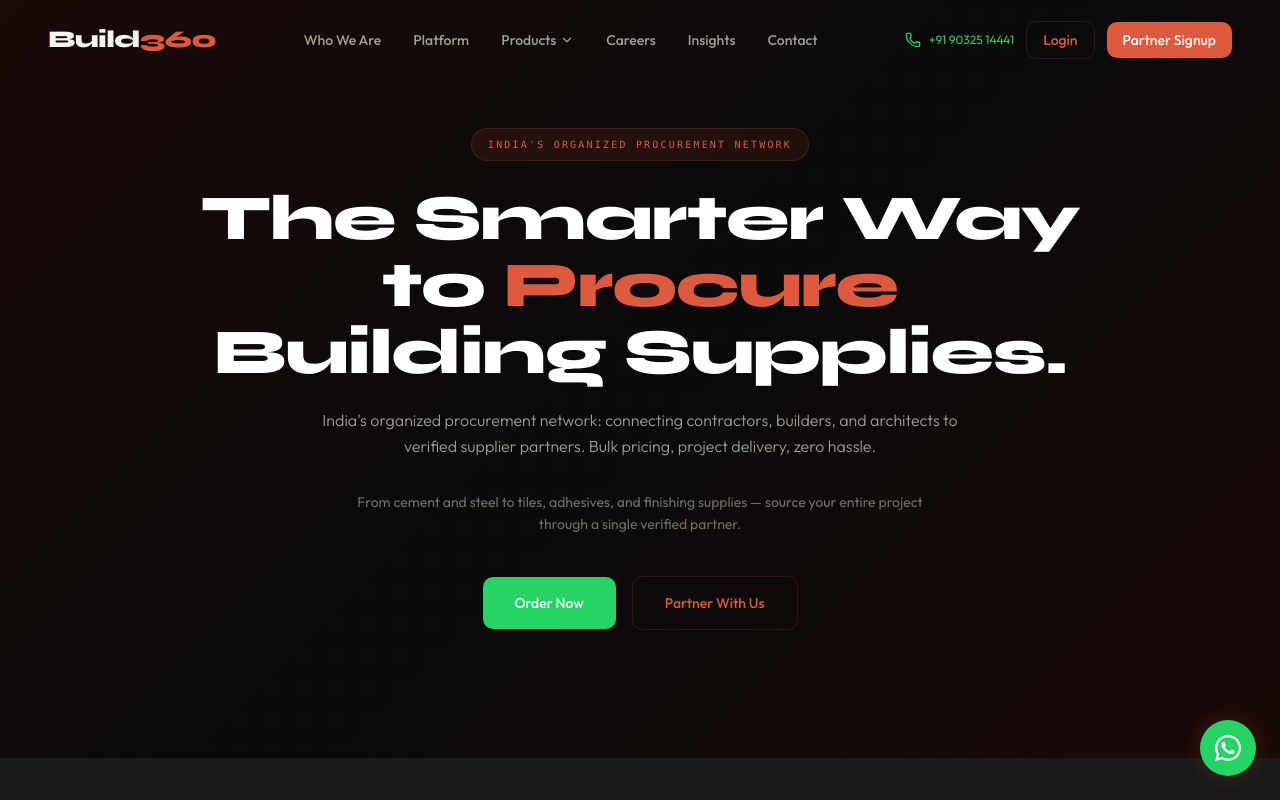
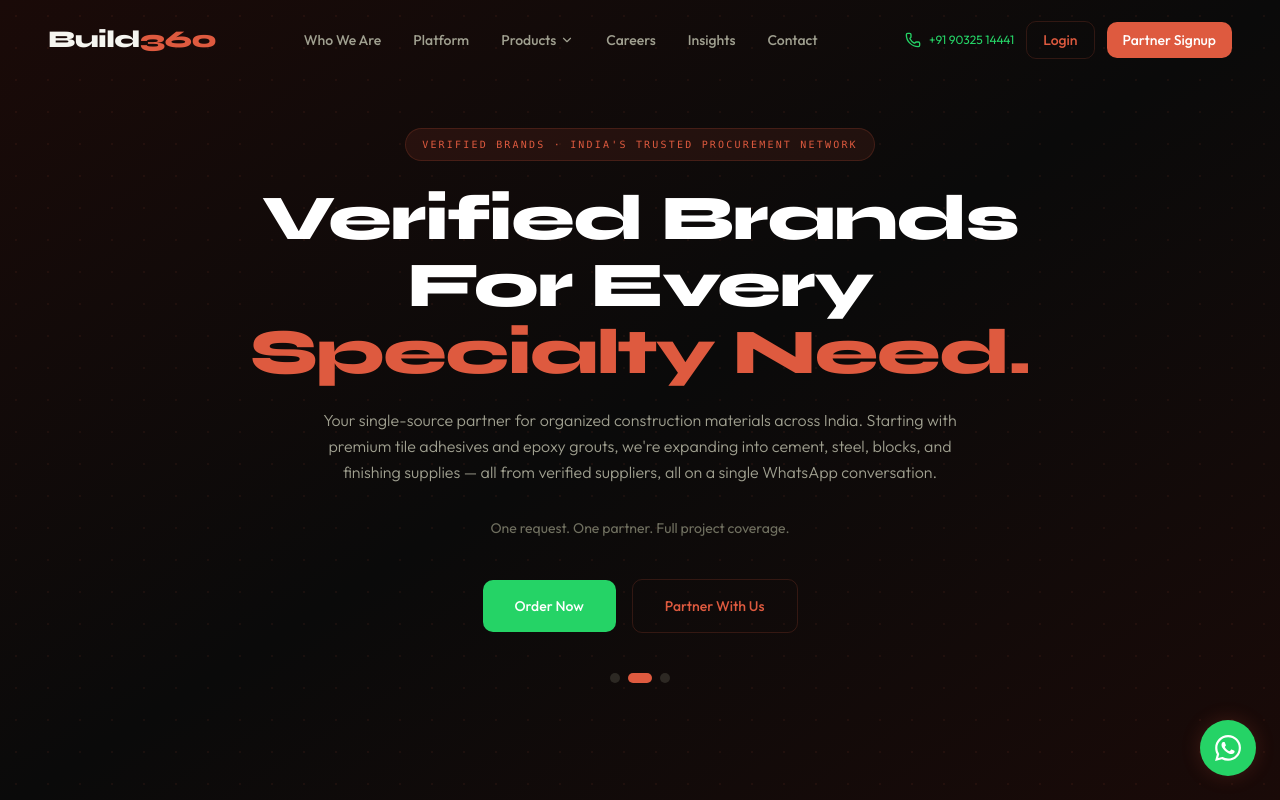
Before and after one commit to RaghavendraIyer/biome-build360-site, a Next.js app: page / in a window 1280 px wide. Shown: the top 800 px of the page. Built offline with nearby package versions, Linux system fonts and the light colour scheme.

Commit message:
feat: rotating hero slides, AI RFQ upload section, Contact nav cross-page fix

```diff
--- a/app/globals.css
+++ b/app/globals.css
@@ -61,6 +61,10 @@
   0%, 100% { box-shadow: 0 0 8px var(--color-primary-18); }
   50% { box-shadow: 0 0 20px var(--color-primary-20); }
 }
+@keyframes scanAnim {
+  0%, 100% { top: 20%; opacity: 0.3; }
+  50% { top: 70%; opacity: 1; }
+}
 
 .animate-fade-up {
   animation: fadeUp 0.6s ease forwards;
--- a/app/page.tsx
+++ b/app/page.tsx
@@ -7,6 +7,7 @@
 import { FeatureCards } from '@/components/sections/FeatureCards';
 import { BlogPreview } from '@/components/sections/BlogPreview';
 import { ContactSection } from '@/components/sections/ContactSection';
+import { AiRfqUpload } from '@/components/sections/AiRfqUpload';
 
 export default function Home() {
   return (
@@ -18,6 +19,7 @@
       <ProcessSteps />
       <AudienceSegments />
       <FeatureCards />
+      <AiRfqUpload />
       <BlogPreview />
       <ContactSection />
     </>
--- /dev/null
+++ b/components/sections/AiRfqUpload.tsx
@@ -0,0 +1,106 @@
+'use client';
+
+import { useRef, useState } from 'react';
+
+export function AiRfqUpload() {
+  const inputRef = useRef<HTMLInputElement>(null);
+  const [files, setFiles] = useState<File[]>([]);
+
+  const handleFileChange = (e: React.ChangeEvent<HTMLInputElement>) => {
+    if (e.target.files) setFiles(Array.from(e.target.files));
+  };
+
+  const handleDrop = (e: React.DragEvent) => {
+    e.preventDefault();
+    if (e.dataTransfer.files) setFiles(Array.from(e.dataTransfer.files));
+  };
+
+  const handleDragOver = (e: React.DragEvent) => e.preventDefault();
+
+  return (
+    <section className="py-20 md:py-28 px-[var(--gutter)] bg-gradient-to-br from-[rgba(222,90,63,0.04)] to-transparent border-t border-[var(--color-primary-18)] border-b border-[var(--color-primary-18)]">
+      <div className="mx-auto max-w-6xl">
+        <div className="grid grid-cols-1 lg:grid-cols-2 gap-12 lg:gap-20 items-center">
+          <div className="bg-gradient-to-br from-[rgba(222,90,63,0.08)] to-[rgba(30,41,59,0.04)] border border-[var(--color-primary-18)] rounded-[var(--radius)] p-10 md:p-12 text-center relative overflow-hidden order-2 lg:order-1">
+            <div className="w-[140px] h-[260px] md:w-[180px] md:h-[320px] mx-auto mb-6 bg-[var(--color-bg-surface)] border-2 border-[var(--color-text-main)] rounded-3xl relative shadow-lg flex items-center justify-center text-5xl overflow-hidden">
+              <div className="absolute top-2 left-1/2 -translate-x-1/2 w-8 h-1 bg-[var(--color-text-main)] rounded" />
+              <div className="absolute left-[10%] right-[10%] h-0.5 bg-[var(--color-primary)] rounded animate-[scanAnim_2s_ease-in-out_infinite] shadow-[0_0_12px_var(--color-primary-50)]" />
+              🤖
+            </div>
+            <p className="text-[11px] font-mono uppercase tracking-wider text-[var(--color-text-muted)]">
+              AI scans your BOQ, drawings &amp; images
+            </p>
+          </div>
+
+          <div className="order-1 lg:order-2">
+            <span className="font-mono text-[10px] uppercase tracking-[0.2em] text-[var(--color-primary)] mb-3 block">AI-Powered RFQ</span>
+            <h2 className="font-serif text-[clamp(28px,4vw,40px)] font-extrabold leading-[1.1] tracking-[-0.02em] text-[var(--color-text-main)] mb-4">
+              Upload Your BOQ.<br />
+              <em className="not-italic text-[var(--color-primary)]">Get Quotes in Minutes.</em>
+            </h2>
+            <p className="text-sm text-[var(--color-text-secondary)] leading-relaxed mb-8">
+              Drop your Bill of Quantities, drawings, or material list. Our AI extracts every line item and generates a ready-to-share RFQ — no manual data entry required.
+            </p>
+
+            <div
+              role="button"
+              tabIndex={0}
+              onClick={() => inputRef.current?.click()}
+              onKeyDown={(e) => { if (e.key === 'Enter' || e.key === ' ') inputRef.current?.click(); }}
+              onDrop={handleDrop}
+              onDragOver={handleDragOver}
+              className="border-2 border-dashed border-[var(--color-primary-18)] rounded-[var(--radius)] p-8 text-center cursor-pointer hover:border-[var(--color-primary)] hover:bg-[rgba(222,90,63,0.04)] transition-colors"
+            >
+              <span className="text-4xl block mb-3">📄</span>
+              <span className="block font-serif text-sm font-semibold text-[var(--color-text-main)] mb-1">
+                {files.length > 0 ? `${files.length} file(s) selected` : 'Tap to upload or drag & drop'}
+              </span>
+              <span className="text-[11px] font-mono uppercase tracking-wider text-[var(--color-text-muted)]">
+                BOQ (XLS, PDF) · Drawings · Images
+              </span>
+              <div className="flex items-center justify-center gap-2 mt-5 flex-wrap">
+                {['.xls', '.xlsx', '.pdf', '.png', '.jpg', '.dwg'].map((fmt) => (
+                  <span key={fmt} className="px-2.5 py-1 text-[10px] font-mono border border-[var(--color-primary-18)] text-[var(--color-text-muted)] rounded hover:border-[var(--color-primary)] hover:text-[var(--color-primary)] transition-colors">
+                    {fmt}
+                  </span>
+                ))}
+              </div>
+              <input
+                ref={inputRef}
+                type="file"
+                accept="image/*,.pdf,.xls,.xlsx"
+                multiple
+                className="hidden"
+                onChange={handleFileChange}
+              />
+            </div>
+
+            <button
+              disabled={files.length === 0}
+              onClick={() => window.open('https://wa.me/919032514441?text=Hi%20Srikar%2C%20I%27ve%20uploaded%20my%20BOQ%20and%20would%20like%20a%20quote.', '_blank')}
+              className="mt-5 w-full px-6 py-3.5 text-sm font-medium bg-[var(--color-primary)] text-white rounded-[var(--radius)] hover:bg-[var(--color-primary-hover)] disabled:opacity-30 disabled:cursor-not-allowed transition-colors border-0"
+            >
+              {files.length > 0 ? `Generate RFQ (${files.length} files)` : 'Upload a file to get started'}
+            </button>
+
+            {files.length > 0 && (
+              <div className="mt-4 space-y-1.5">
+                {Array.from(files).map((f, i) => (
+                  <div key={i} className="flex items-center justify-between text-[11px] font-mono text-[var(--color-text-muted)] bg-[var(--color-bg-surface-alt)] px-3 py-1.5 rounded">
+                    <span className="truncate max-w-[240px]">{f.name}</span>
+                    <button
+                      onClick={() => setFiles((prev) => prev.filter((_, j) => j !== i))}
+                      className="text-[var(--color-primary)] hover:underline ml-2 border-0 bg-transparent cursor-pointer"
+                    >
+                      Remove
+                    </button>
+                  </div>
+                ))}
+              </div>
+            )}
+          </div>
+        </div>
+      </div>
+    </section>
+  );
+}
--- a/components/sections/Hero.tsx
+++ b/components/sections/Hero.tsx
@@ -1,13 +1,56 @@
+'use client';
+
+import { useState, useEffect, useRef } from 'react';
 import { Button } from '@/components/ui/Button';
 
+const slides = [
+  {
+    badge: 'India\'s Organized Procurement Network',
+    heading: <>The Smarter Way to{' '}<em className="not-italic text-[var(--color-primary)]">Procure</em>{' '}Building Supplies.</>,
+    body: 'India\'s organized procurement network: connecting contractors, builders, and architects to verified supplier partners. Bulk pricing, project delivery, zero hassle.',
+    sub: 'From cement and steel to tiles, adhesives, and finishing supplies — source your entire project through a single verified partner.',
+  },
+  {
+    badge: 'Verified Brands · India\'s Trusted Procurement Network',
+    heading: <>Verified Brands<br />For Every{' '}<em className="not-italic text-[var(--color-primary)]">Specialty Need.</em></>,
+    body: 'Your single-source partner for organized construction materials across India. Starting with premium tile adhesives and epoxy grouts, we\'re expanding into cement, steel, blocks, and finishing supplies — all from verified suppliers, all on a single WhatsApp conversation.',
+    sub: 'One request. One partner. Full project coverage.',
+  },
+  {
+    badge: 'WhatsApp-First · Instant Quotes & Delivery',
+    heading: <>Procurement<br />As Simple As{' '}<em className="not-italic text-[var(--color-primary)]">Sending a Message.</em></>,
+    body: 'One request, one relationship, all materials coordinated. From cement and steel to tiles, adhesives, and finishing supplies : source your entire project through a single verified partner.',
+    sub: 'We handle the logistics : you focus on the build.',
+  },
+];
+
 export function Hero() {
+  const [current, setCurrent] = useState(0);
+  const intervalRef = useRef<ReturnType<typeof setInterval> | null>(null);
+
+  const startInterval = () => {
+    intervalRef.current = setInterval(() => {
+      setCurrent((prev) => (prev + 1) % slides.length);
+    }, 5000);
+  };
+
+  const stopInterval = () => {
+    if (intervalRef.current) clearInterval(intervalRef.current);
+  };
+
+  useEffect(() => {
+    startInterval();
+    return () => stopInterval();
+  }, []);
+
   return (
     <section
-      className="relative min-h-[90vh] flex items-center overflow-hidden"
-      style={{
-        background: 'linear-gradient(135deg, #1A0A08 0%, #0A0A0A 50%, #1A0A08 100%)',
-      }}
+      className="relative min-h-[90vh] flex items-center overflow-hidden transition-colors duration-700"
+      onMouseEnter={stopInterval}
+      onMouseLeave={startInterval}
     >
+      <div className="absolute inset-0 z-0">
+        <div className="absolute inset-0 bg-gradient-to-br from-[#1A0A08] via-[#0A0A0A] to-[#1A0A08]" />
         <div
           className="absolute inset-0 opacity-[0.07] pointer-events-none"
           style={{
@@ -15,24 +58,29 @@
             backgroundSize: '32px 32px',
           }}
         />
+      </div>
       <div className="relative z-10 w-full px-[var(--gutter)] py-24 md:py-32">
         <div className="mx-auto max-w-4xl text-center">
           <span className="font-mono text-[10px] uppercase tracking-[0.22em] text-[var(--color-primary)] border border-[var(--color-primary-18)] bg-[var(--color-primary-10)] px-4 py-2 rounded-full inline-block mb-6">
-            India&apos;s Organized Procurement Network
+            {slides[current].badge}
           </span>
-          <h1 className="font-serif text-[clamp(36px,7vw,64px)] font-extrabold leading-[1.05] tracking-[-0.02em] text-white mb-5">
-            The Smarter Way to{' '}
-            <em className="not-italic text-[var(--color-primary)]">Procure</em>{' '}
-            Building Supplies.
+          <h1
+            key={`h-${current}`}
+            className="font-serif text-[clamp(36px,7vw,64px)] font-extrabold leading-[1.05] tracking-[-0.02em] text-white mb-5 animate-[fadeUp_0.5s_ease_both]"
+          >
+            {slides[current].heading}
           </h1>
-          <p className="text-sm md:text-[16px] text-[var(--color-text-secondary)] max-w-2xl mx-auto leading-relaxed font-light mb-8">
-            India&apos;s organized procurement network: connecting contractors, builders, and
-            architects to verified supplier partners. Bulk pricing, project delivery,
-            zero hassle.
+          <p
+            key={`b-${current}`}
+            className="text-sm md:text-[16px] text-[var(--color-text-secondary)] max-w-2xl mx-auto leading-relaxed font-light mb-8 animate-[fadeUp_0.5s_0.1s_ease_both]"
+          >
+            {slides[current].body}
           </p>
-          <p className="text-xs md:text-sm text-[var(--color-text-muted)] max-w-xl mx-auto leading-relaxed mb-10">
-            From cement and steel to tiles, adhesives, and finishing supplies — source
-            your entire project through a single verified partner.
+          <p
+            key={`s-${current}`}
+            className="text-xs md:text-sm text-[var(--color-text-muted)] max-w-xl mx-auto leading-relaxed mb-10 animate-[fadeUp_0.5s_0.2s_ease_both]"
+          >
+            {slides[current].sub}
           </p>
           <div className="flex flex-col sm:flex-row items-center justify-center gap-4">
             <Button href="https://wa.me/919032514441" external variant="primary" className="text-base px-8 py-4">
@@ -42,6 +90,20 @@
               Partner With Us
             </Button>
           </div>
+          <div className="flex items-center justify-center gap-2 mt-10">
+            {slides.map((_, i) => (
+              <button
+                key={i}
+                onClick={() => setCurrent(i)}
+                className={`w-2.5 h-2.5 rounded-full border-0 cursor-pointer transition-all duration-300 ${
+                  i === current
+                    ? 'bg-[var(--color-primary)] w-6'
+                    : 'bg-[var(--color-text-muted)]/30 hover:bg-[var(--color-text-muted)]/50'
+                }`}
+                aria-label={`Go to slide ${i + 1}`}
+              />
+            ))}
+          </div>
         </div>
       </div>
     </section>
--- a/data/navigation.ts
+++ b/data/navigation.ts
@@ -19,7 +19,7 @@
   },
   { label: 'Careers', href: '/careers' },
   { label: 'Insights', href: '/insights' },
-  { label: 'Contact', href: '#contact' },
+  { label: 'Contact', href: '/#contact' },
 ];
 
 export const companyInfo = {
```
Lines whose indentation alone changed are shown as unchanged.
